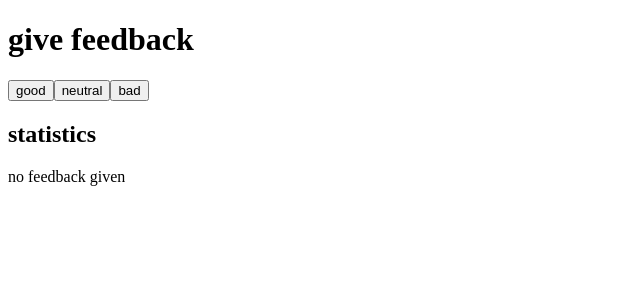
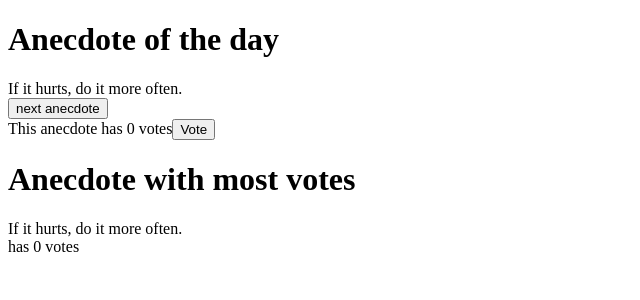
Before and after one commit to hfbcgg/fullstackzadania, a React (Vite) app in the folder Part1/courseinfo/: page / in a window 1280 px wide. Shown: the top 300 px of the page, without its empty margins (0-640 px from the left). Built offline with nearby package versions, Linux system fonts and the light colour scheme.

Commit message:
1.12-1.14

```diff
--- a/Part1/courseinfo/src/App.jsx
+++ b/Part1/courseinfo/src/App.jsx
@@ -1,73 +1,60 @@
 import { useState } from 'react'
 
-const   Statisticline =(props) => {
-  return(<tr><td>{props.text}</td><td>{props.value}</td></tr>)
-}
-const Statistics =(props) => {
-   if(props.good+props.bad+props.neutral==0){
-    return(<p>no feedback given</p>)
-   }
-   else{
-
-  return(<div>
-    <table><tbody>
-    <Statisticline text="good" value={props.good}/>
-    <Statisticline text="neutral" value={props.neutral}/>
-    <Statisticline text="bad" value={props.bad}/>
-    <Statisticline text="all" value={props.good+props.neutral+props.bad} />
-    <Avg good={props.good} bad={props.bad} neutral={props.neutral}/>
-    <Pos good={props.good} bad={props.bad} neutral={props.neutral}/>
-    </tbody></table></div>
-  )
-   }
-
-}
-const Buttons = (props) =>{
-  return(<div>
-    <button onClick={() => props.setGood(props.good + 1)}>
-      good
-    </button>
-    <button onClick={() => props.setNeutral(props.neutral + 1)}>
-      neutral
-    </button>
-    <button onClick={() => props.setBad(props.bad + 1)}>
-      bad
-    </button>
-    </div>
-  )
-}
-const Avg = (props) =>{
-  return(
-    <tr><td>average</td><td> {(props.good+(props.bad*-1))/(props.good+props.neutral+props.bad)}</td>
-       </tr>
-
-  )
-}
-const Pos = (props) =>{
-  return(
-<tr><td>positive </td><td>{(props.good*100)/(props.good+props.neutral+props.bad)}%</td>
-
-    </tr>
-  )
-}
 
 
+const ButtonNastepna = ({Zmiana}) => {return(
+  <button onClick={Zmiana}>next anecdote</button>
+)}
+const ButtonVote = ({votes, selected, Vote}) => {return(
+  <div>
+This anecdote has {votes[selected]} votes
+  <button onClick={Vote}>Vote</button>
+  </div>
+)}
 
 
 
 
 const App = () => {
-  // save clicks of each button to its own state
-  const [good, setGood] = useState(0)
-  const [neutral, setNeutral] = useState(0)
-  const [bad, setBad] = useState(0)
+  const anecdotes = [
+    'If it hurts, do it more often.',
+    'Adding manpower to a late software project makes it later!',
+    'The first 90 percent of the code accounts for the first 90 percent of the development time...The remaining 10 percent of the code accounts for the other 90 percent of the development time.',
+    'Any fool can write code that a computer can understand. Good programmers write code that humans can understand.',
+    'Premature optimization is the root of all evil.',
+    'Debugging is twice as hard as writing the code in the first place. Therefore, if you write the code as cleverly as possible, you are, by definition, not smart enough to debug it.',
+    'Programming without an extremely heavy use of console.log is same as if a doctor would refuse to use x-rays or blood tests when diagnosing patients.',
+    'The only way to go fast, is to go well.'
+  ]
+  const [votes, setVotes] = useState({0:0, 1:0, 2:0, 3:0, 4:0, 5:0, 6:0, 7:0})
+
+const Vote = () => {
+    const copy = {...votes}
+    copy[selected] += 1
+    setVotes(copy)
+  }
+  const [selected, setSelected] = useState(0)
+const Zmiana = () =>{
+let RandomLiczba =Math.floor(Math.random() * 8)
+setSelected(RandomLiczba)
+console.log(RandomLiczba)
+
+}
+const maxVal =Math.max(...Object.values(votes))
+const maxInd = Object.keys(votes).find(key => votes[key] === maxVal)
+
+
 
   return (
     <div>
-      <h1>give feedback</h1>
-      <Buttons good={good} setGood={setGood} bad={bad} setBad={setBad} neutral={neutral} setNeutral= {setNeutral}/>
-      <h2>statistics</h2>
-      <Statistics good={good} bad={bad} neutral={neutral} />
+      <h1>Anecdote of the day</h1>
+      {anecdotes[selected]}
+      <br/>
+      <ButtonNastepna Zmiana={Zmiana}></ButtonNastepna>
+      <ButtonVote Vote={Vote} votes={votes} selected={selected}></ButtonVote>
+      <h1>Anecdote with most votes</h1>
+      {anecdotes[maxInd]}
+      <br/>has {maxVal} votes
     </div>
   )
 }
```
